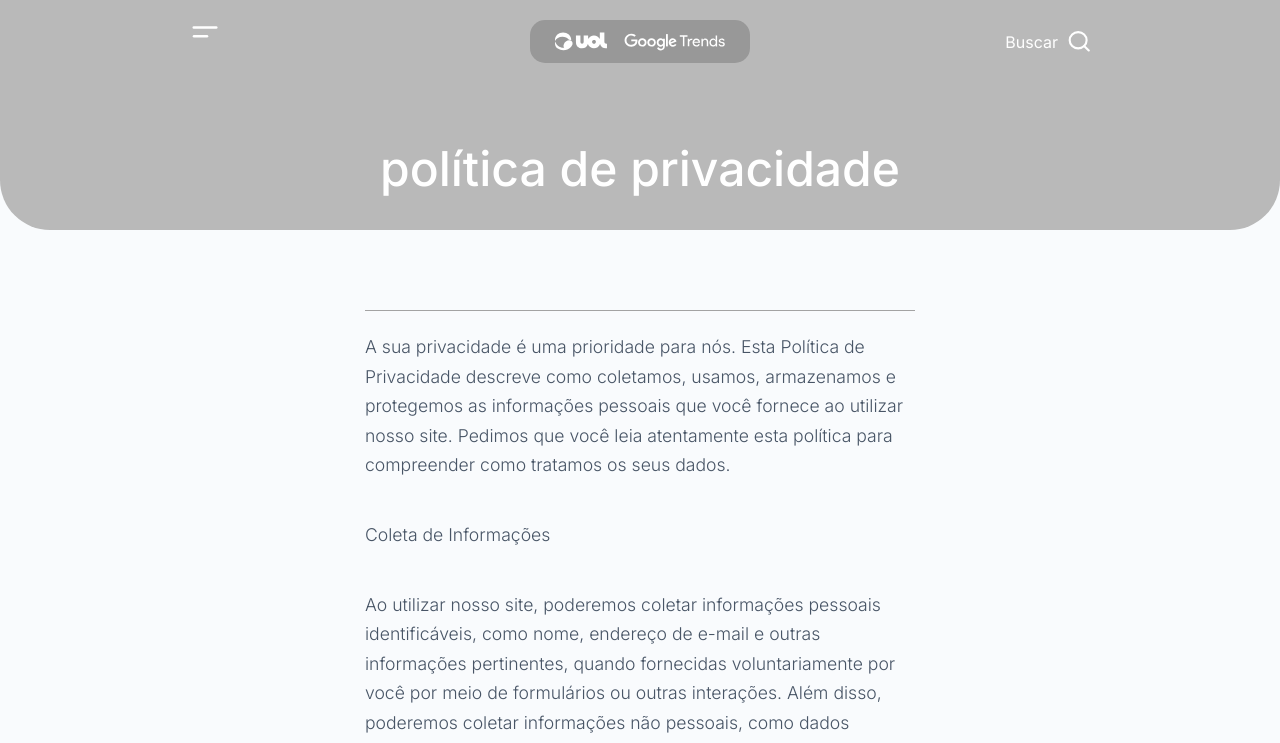
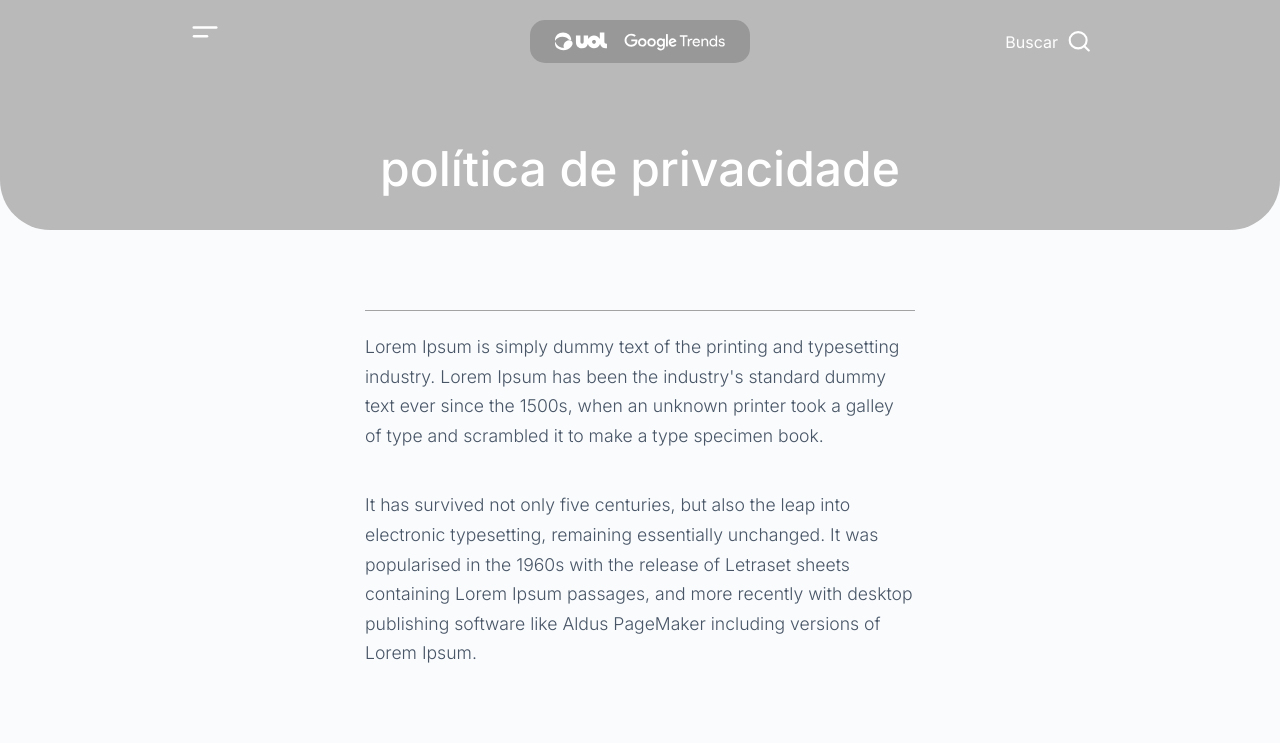
Before and after one commit to oquee/oquee, a Jekyll site: the page built from politica-privacidade.md, in a window 1280 px wide and 1400 px high. Shown: the top 743 px of the window. Built offline with Jekyll 4.4.1, drawn with Linux system fonts in a browser that asks for light colours; some of the changed text lies outside the part shown.

Commit message:
Add files via upload

```diff
--- a/politica-privacidade.md
+++ b/politica-privacidade.md
@@ -3,33 +3,6 @@
 layout: page
 ---
 
-A sua privacidade é uma prioridade para nós. Esta Política de Privacidade descreve como coletamos, usamos, armazenamos e protegemos as informações pessoais que você fornece ao utilizar nosso site. Pedimos que você leia atentamente esta política para compreender como tratamos os seus dados.
+Lorem Ipsum is simply dummy text of the printing and typesetting industry. Lorem Ipsum has been the industry's standard dummy text ever since the 1500s, when an unknown printer took a galley of type and scrambled it to make a type specimen book.
 
-Coleta de Informações
-
-Ao utilizar nosso site, poderemos coletar informações pessoais identificáveis, como nome, endereço de e-mail e outras informações pertinentes, quando fornecidas voluntariamente por você por meio de formulários ou outras interações. Além disso, poderemos coletar informações não pessoais, como dados estatísticos de acesso ao site, para melhorar a sua experiência de navegação.
-
-Uso das Informações
-
-As informações pessoais fornecidas por você serão utilizadas para os fins específicos informados no momento da coleta, como responder a suas dúvidas, fornecer conteúdo relevante, enviar boletins informativos ou facilitar sua participação em promoções. Não utilizaremos suas informações para envio de comunicações não solicitadas, a menos que você tenha consentido previamente.
-
-Proteção de Dados
-
-Adotamos medidas de segurança adequadas para proteger suas informações pessoais contra acesso não autorizado, alteração, divulgação ou destruição. Utilizamos métodos atualizados e tecnologias de segurança para garantir a integridade e a confidencialidade dos dados.
-
-Compartilhamento de Informações
-Não compartilharemos suas informações pessoais com terceiros, a menos que seja necessário para cumprir uma obrigação legal, responder a solicitações de autoridades competentes ou proteger nossos direitos, propriedade ou segurança.
-
-Cookies e Tecnologias de Rastreamento
-Nosso site pode utilizar cookies e outras tecnologias de rastreamento para melhorar a sua experiência de navegação. Os cookies são pequenos arquivos de texto que são armazenados em seu dispositivo para registrar informações sobre suas preferências e atividades. Você pode optar por desativar os cookies em seu navegador, mas isso poderá afetar a funcionalidade do site.
-
-Links Externos
-Nosso site pode conter links para outros sites de terceiros. Esta Política de Privacidade se aplica somente ao nosso site, portanto, recomendamos que você leia as políticas de privacidade dos sites de terceiros, pois não temos controle sobre suas práticas e políticas.
-
-Alterações na Política de Privacidade
-Reservamo-nos o direito de atualizar ou modificar esta Política de Privacidade a qualquer momento. Recomendamos que você reveja periodicamente esta política para estar ciente de possíveis alterações.
-
-Contato
-Se você tiver alguma dúvida, preocupação ou solicitação relacionada à nossa Política de Privacidade, entre em contato conosco através das informações fornecidas em nosso site.
-
-Agradecemos por confiar em nós para fornecer informações relevantes e acessíveis. Estamos comprometidos em proteger sua privacidade e manter a transparência em nossas práticas.
+It has survived not only five centuries, but also the leap into electronic typesetting, remaining essentially unchanged. It was popularised in the 1960s with the release of Letraset sheets containing Lorem Ipsum passages, and more recently with desktop publishing software like Aldus PageMaker including versions of Lorem Ipsum.
```
Also changed, not shown: equipe.md (+3 -2 lines).
